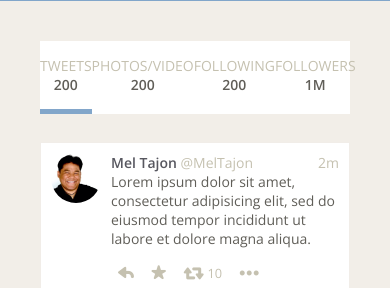
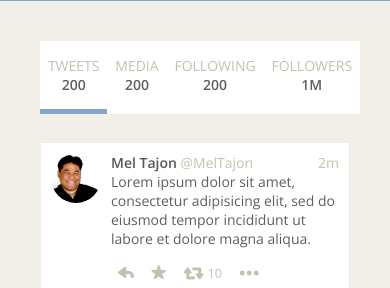
Before and after one commit to meltajon/twitter, a PHP site: page / in a window 390 px wide; the page is wider, and only the part inside the window is pictured. Shown: the part 453-741 px from the top of that part. Run offline with PHP 8.4, Linux system fonts and the light colour scheme.

Commit message:
fixed module-tweet-nav for mobile

```diff
--- a/assets/module-tweets-nav.css
+++ b/assets/module-tweets-nav.css
@@ -3,6 +3,7 @@
 #tweets-nav {
 	display: flex;
 	justify-content: space-between;
+	min-width: 320px;
 	margin: 0 0 2em;
 	background: #FFF;
 }
--- a/module-tweets-nav.php
+++ b/module-tweets-nav.php
@@ -6,7 +6,7 @@
 				Tweets <span>200</span>
 			</a>
 			<a class="tweets-nav-item" href="#">
-				Photos/Video <span>200</span>
+				Media <span>200</span>
 			</a>
 			<a class="tweets-nav-item" href="#">
 				Following <span>200</span>
```
